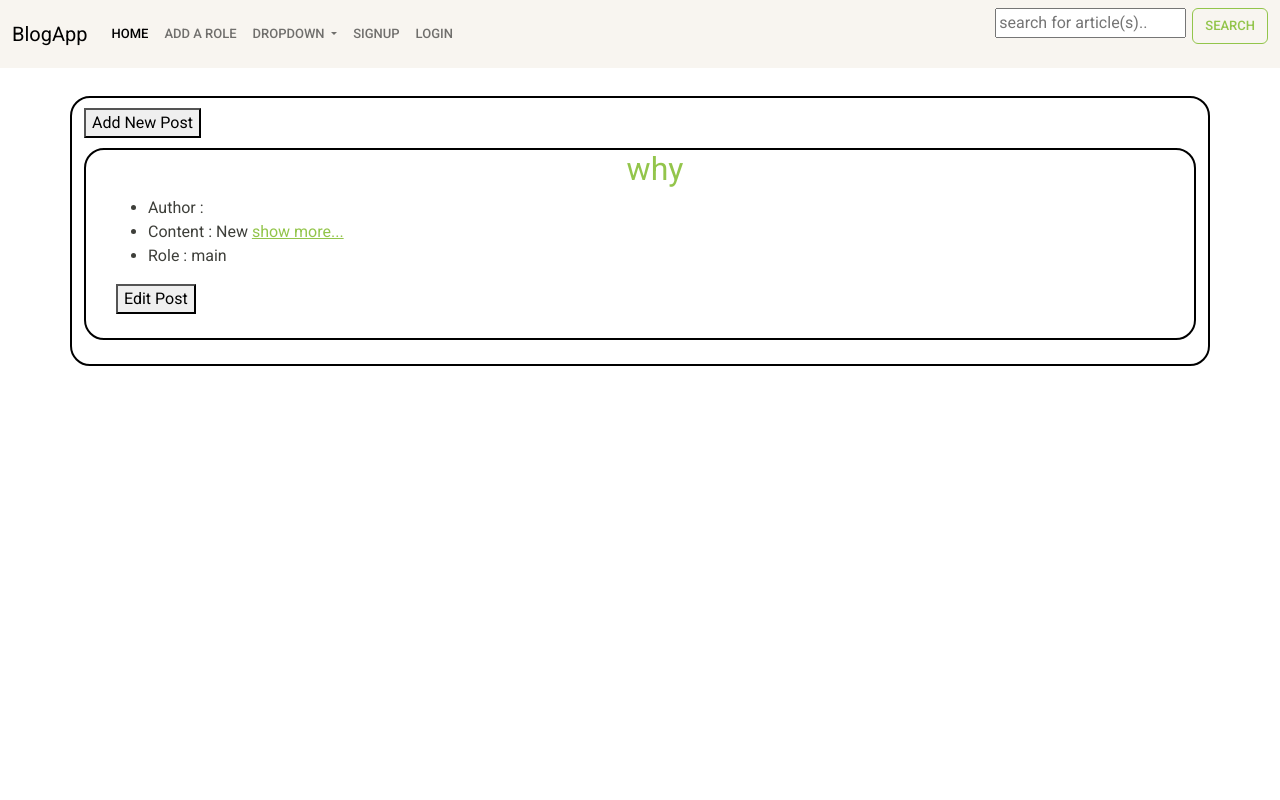
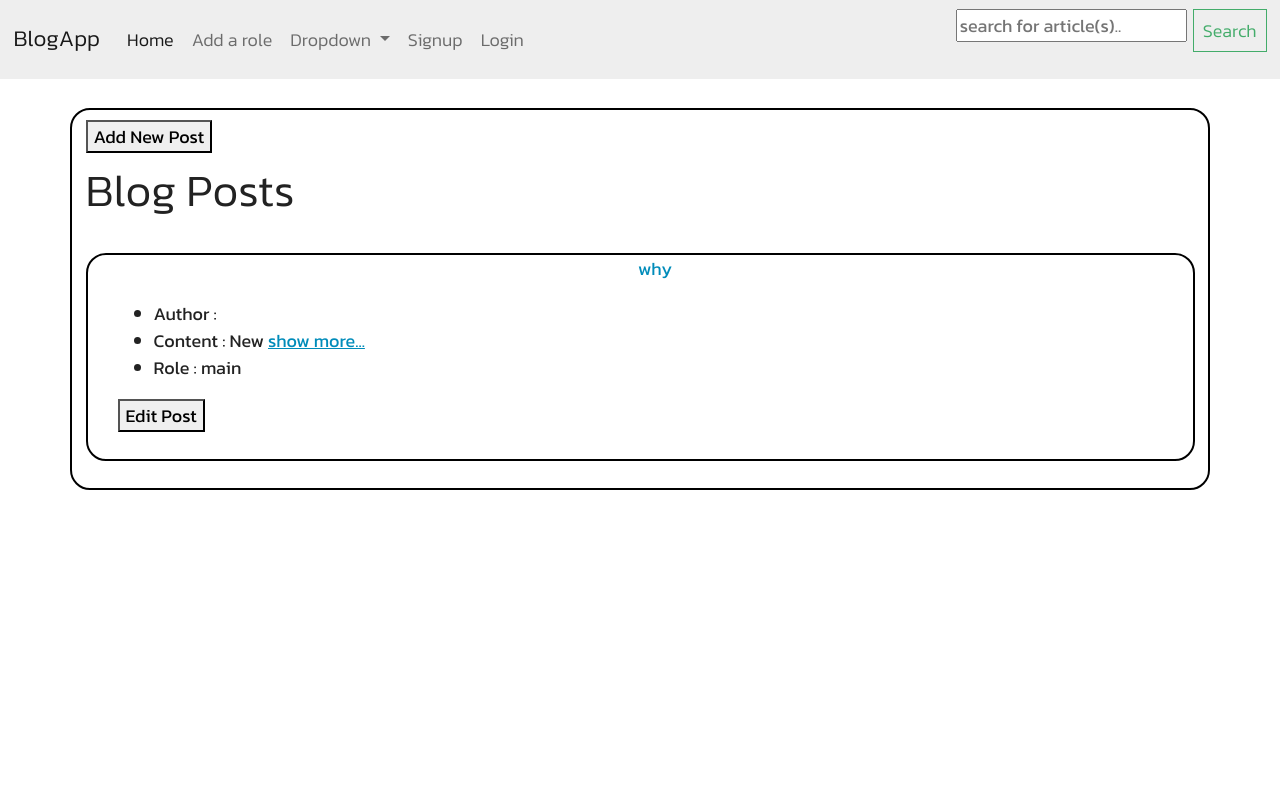
Before and after one commit to Jaswanth5996/Developer_hub, a Django app: page / in a window 1280 px wide. Run offline with Django 5.2, Linux system fonts and the light colour scheme; data comes from the database, SQL or seed files in the repository.

Commit message:
major-commit

```diff
--- a/posts/urls.py
+++ b/posts/urls.py
@@ -10,10 +10,12 @@
     SpecialView,
     Detailview,
     Deleteview,
+    home_view,
 )
 
 urlpatterns = [
-    path("", post_view, name="home"),
+    path("user_post", post_view, name="user_post"),
+    path("",home_view,name="home"),
     path("posts", my_view, name="posts"),
     path("edit/<int:pk>", Update_view.as_view(), name="edit"),
     path("role", add_role, name="role"),
--- a/posts/views.py
+++ b/posts/views.py
@@ -27,6 +27,10 @@
 class Detailview(DetailView):
     template_name = "detail.html"
     model = Post
+    def get_context_data(self, **kwargs):
+        context = super().get_context_data(**kwargs)
+        context['user'] = self.request.user.username
+        return context
 
 
 class Deleteview(DeleteView):
@@ -34,18 +38,28 @@
     model = Post
     success_url = reverse_lazy("home")
 
+@login_required(login_url="login")
+def post_view(request):
+    posts = Post.objects.filter(author=request.user)
+    print(posts)
+    if len(posts)==0:
+        head="Nothing to show"
+    else:
+        head="My Posts"
+    form = Search()
+    return render(request, "view_posts.html", {"posts": posts, "search_form": form,"head":head})
 
-def post_view(request):
+
+def home_view(request):
     posts = Post.objects.all()
     form = Search()
-    return render(request, "view_posts.html", {"posts": posts, "search_form": form})
-
+    return render(request, "view_posts.html", {"posts": posts, "search_form": form,"head":"Blog Posts"})
 
 class Update_view(LoginRequiredMixin, UpdateView):
     login_url = "login"
     model = Post
     template_name = "edit.html"
-    fields = ["title", "author", "content"]
+    fields = ["title", "content"]
     success_url = "/"
     heading = "Edit Post"
 
@@ -70,7 +84,7 @@
         if log is not None:
             login(request, log)
             print("Authentication successful, redirecting to home...")
-            messages.success(request, "Logged in :)")
+            messages.success(request, "Welcome back "+username+" !")
             return redirect("home")
         else:
             messages.error(request, "Invalid username or password.")
--- a/templates/base.html
+++ b/templates/base.html
@@ -3,10 +3,17 @@
 <head>
     <meta charset="UTF-8">
     <meta name="viewport" content="width=device-width, initial-scale=1.0">
-    <link rel="stylesheet" href="https://bootswatch.com/5/sandstone/bootstrap.min.css">
-    <link rel="stylesheet" href="https://bootswatch.com/5/sandstone/bootstrap.min.css">
+    <link rel="stylesheet" href="https://bootswatch.com/5/yeti/bootstrap.min.css">
+    <link rel="preconnect" href="https://fonts.googleapis.com">
+    <link rel="preconnect" href="https://fonts.gstatic.com" crossorigin>
+    <link href="https://fonts.googleapis.com/css2?family=Kanit:ital,wght@0,100;0,200;0,300;0,400;0,500;0,600;0,700;0,800;0,900;1,100;1,200;1,300;1,400;1,500;1,600;1,700;1,800;1,900&family=Teko:wght@300..700&display=swap" rel="stylesheet">
     <title>Blogapp</title>
     <style>
+        *
+        {
+            font-family: kanit;
+            font-size: large;
+        }
         .flex {
             justify-content: center;
             align-items: center;
@@ -44,7 +51,11 @@
                             <li><a class="dropdown-item" href="#">Something else here</a></li>
                         </ul>
                     </li>
+
                     {% if user.is_authenticated %}
+                    <li class="nav-item">
+                        <a class="nav-link" href="{% url 'user_post' %}">My posts</a>
+                    </li>
                     <li class="nav-item">
                         <a class="nav-link" href="{% url 'logout' %}">Logout</a>
                     </li>
@@ -57,7 +68,7 @@
                     </li>
                     {% endif %}
                 </ul>
-                <form class="d-flex" role="search" method="post" action="{% url 'filter' %}">
+                <form class="d-flex" role="search" method="post" action="{% url 'filter' %}" >
                     {% csrf_token %}
                     {{ search_form }}
                     <button class="btn btn-outline-success" type="submit" style="margin-left: 6px;">Search</button>
--- a/templates/view_posts.html
+++ b/templates/view_posts.html
@@ -3,10 +3,11 @@
 <br><br>
 <div class="container" style="border: 2px solid black;border-radius: 20px;">
     <a href="{%url 'posts'%}" ><button style="margin-top: 10px;margin-bottom: 10px;" >Add New Post</button></a>
+    <h1>{{head}}</h1>
     {%for p in posts%}
     <br>
     <div style="border: 2px solid black;padding-left: 30px;border-radius: 20px;">
-    <h2 align="center"><a href="{%url 'detail' p.pk%}" style="text-decoration: none;"> {{p.title}}</a></h2>
+    <p align="center" style="font-size: xx-large;"><a href="{%url 'detail' p.pk%}" style="text-decoration: none;"> {{p.title}}</a></p>
     <ul>
         <li>Author : {{p.author}}</li>
         <li>Content : {{p.content|slice:":800"}} <a href="{%url 'detail' p.pk%}"> show more...</a></li>
```
Also changed, not shown: templates/detail.html (+7 -3 lines).
